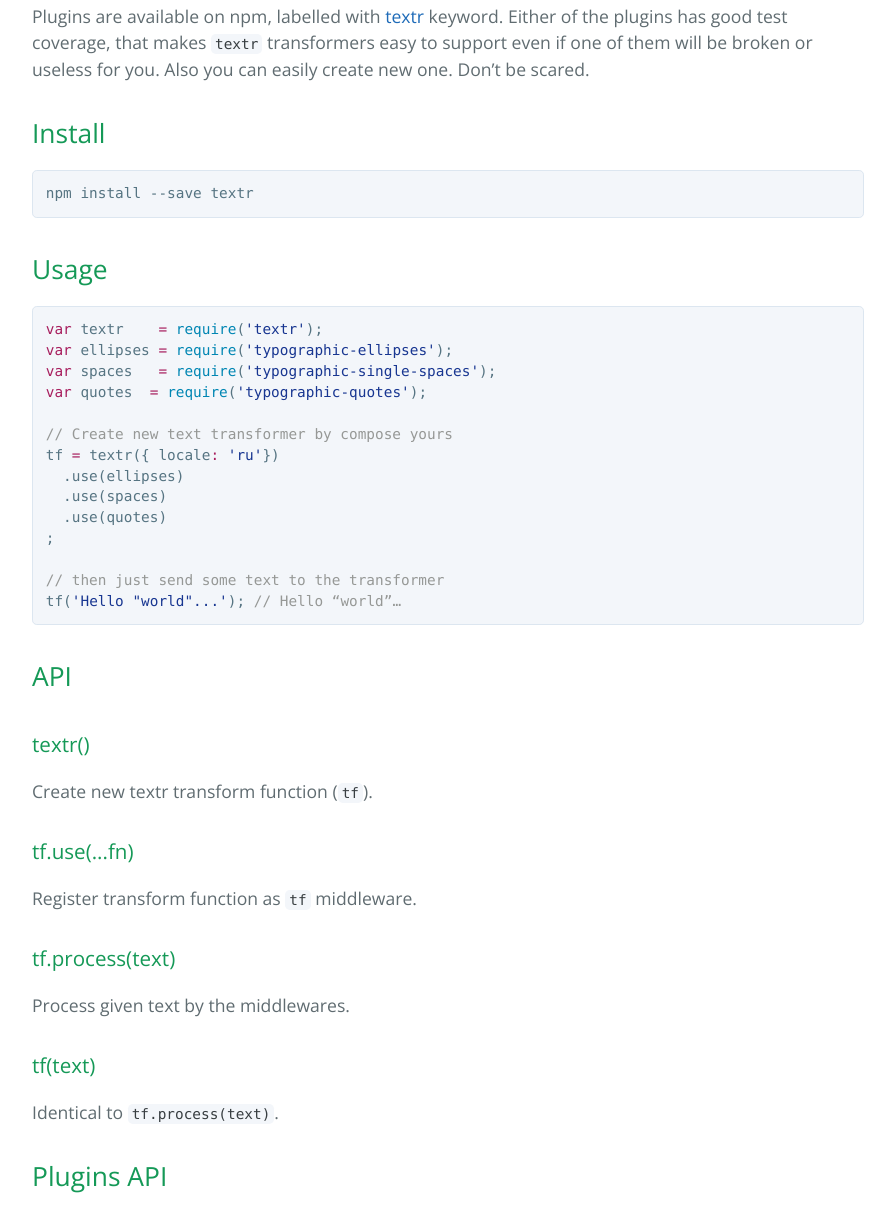
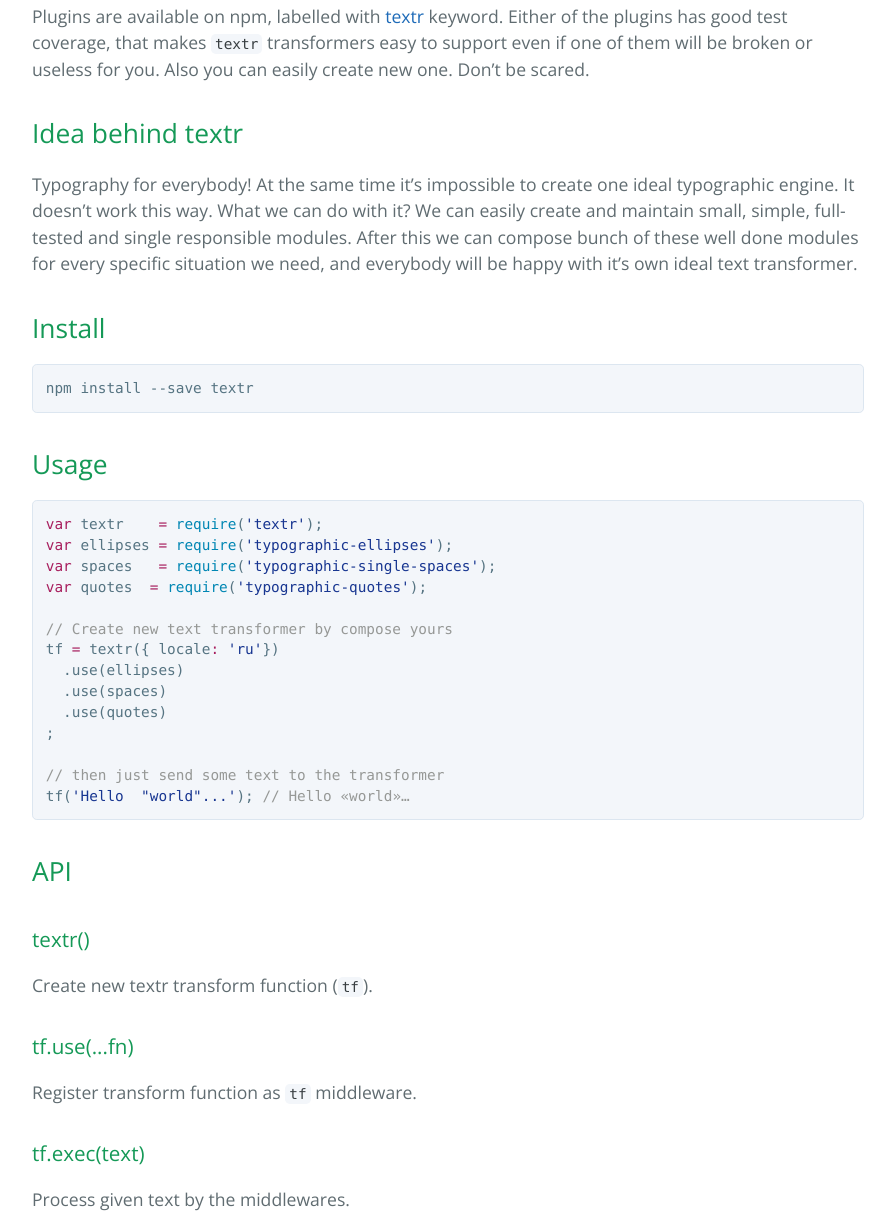
Before and after one commit to A/textr, a plain HTML site: page index.html in a window 1280 px wide. Shown: the part 1560-2771 px from the top of the page, without its empty margins (192-1087 px from the left). Drawn offline with nearby package versions, Linux system fonts and the light colour scheme.

```diff
--- a/index.html
+++ b/index.html
@@ -29,7 +29,7 @@
 <a href="https://david-dm.org/shuvalov-anton/textr"><img src="https://david-dm.org/shuvalov-anton/textr/dev-status.svg" alt="DevDependency Status"></a></p>
 
 <blockquote>
-<p>Textr is simple framework to compose text transformation functions.</p>
+<p>Textr is simple framework to compose text transformation functions</p>
 </blockquote>
 
 <p>Textr is good instrument to create modular tools to <a href="http://practicaltypography.com/typewriter-habits.html">make your typography better</a>.
@@ -42,6 +42,16 @@
 keyword. Either of the plugins has good test coverage, that makes <code>textr</code> transformers
 easy to support even if one of them will be broken or useless for you. Also you
 can easily create new one. Don’t be scared.</p>
+
+<h2>
+<a id="idea-behind-textr" class="anchor" href="#idea-behind-textr" aria-hidden="true"><span class="octicon octicon-link"></span></a>Idea behind textr</h2>
+
+<p>Typography for everybody! At the same time it’s impossible to create one ideal
+typographic engine. It doesn’t work this way. What we can do with it? We can
+easily create and maintain small, simple, full-tested and single responsible
+modules. After this we can compose bunch of these well done modules for every
+specific situation we need, and everybody will be happy with it’s
+own ideal text transformer.</p>
 
 <h2>
 <a id="install" class="anchor" href="#install" aria-hidden="true"><span class="octicon octicon-link"></span></a>Install</h2>
@@ -65,7 +75,7 @@
 ;
 
 <span class="pl-c">// then just send some text to the transformer</span>
-tf(<span class="pl-s"><span class="pl-pds">'</span>Hello "world"...<span class="pl-pds">'</span></span>); <span class="pl-c">// Hello “world”…</span></pre></div>
+tf(<span class="pl-s"><span class="pl-pds">'</span>Hello  "world"...<span class="pl-pds">'</span></span>); <span class="pl-c">// Hello «world»…</span></pre></div>
 
 <h2>
 <a id="api" class="anchor" href="#api" aria-hidden="true"><span class="octicon octicon-link"></span></a>API</h2>
@@ -81,14 +91,14 @@
 <p>Register transform function as <code>tf</code> middleware.</p>
 
 <h3>
-<a id="tfprocesstext" class="anchor" href="#tfprocesstext" aria-hidden="true"><span class="octicon octicon-link"></span></a>tf.process(text)</h3>
+<a id="tfexectext" class="anchor" href="#tfexectext" aria-hidden="true"><span class="octicon octicon-link"></span></a>tf.exec(text)</h3>
 
 <p>Process given text by the middlewares.</p>
 
 <h3>
 <a id="tftext" class="anchor" href="#tftext" aria-hidden="true"><span class="octicon octicon-link"></span></a>tf(text)</h3>
 
-<p>Identical to <code>tf.process(text)</code>.</p>
+<p>Identical to <code>tf.exec(text)</code>.</p>
 
 <h2>
 <a id="plugins-api" class="anchor" href="#plugins-api" aria-hidden="true"><span class="octicon octicon-link"></span></a>Plugins API</h2>
```
Also changed, not shown: params.json (+1 -1 lines).
